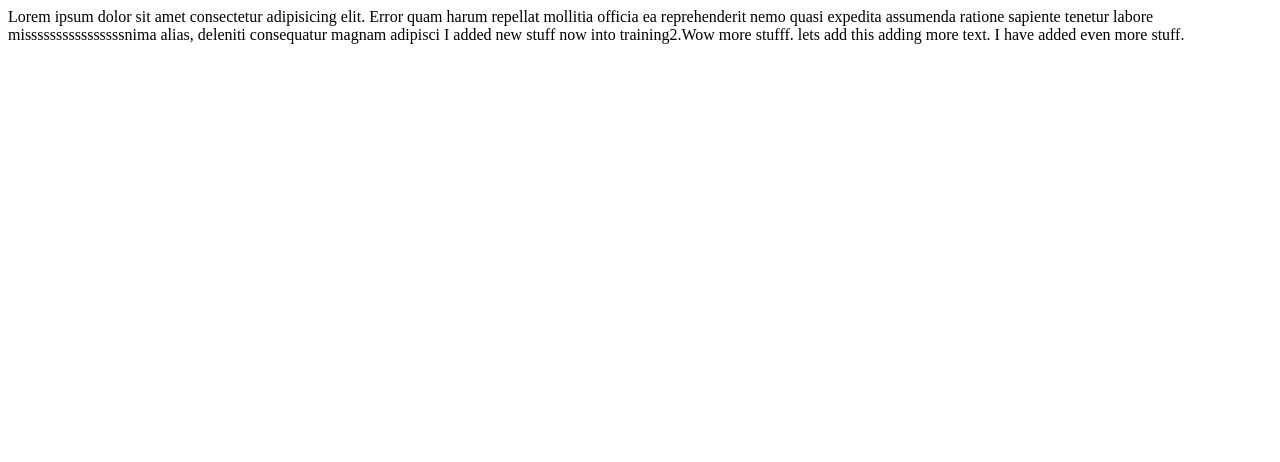
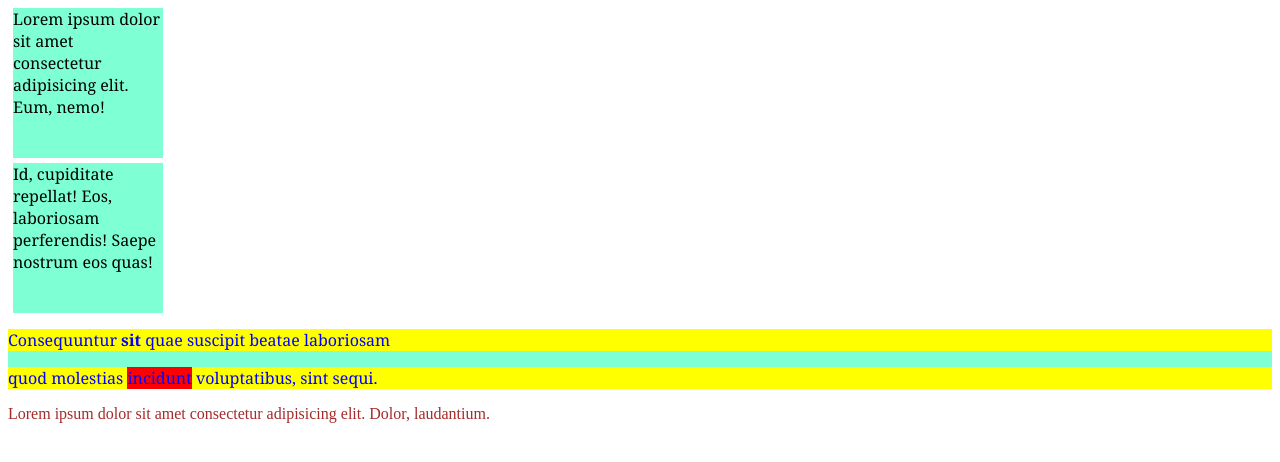
Before and after one commit to lalith027/sk-training, a plain HTML site: page First/index.html in a window 1280 px wide. Drawn offline with Linux system fonts and the light colour scheme.

Commit message:
added training3

```diff
--- /dev/null
+++ b/First/css/style.css
@@ -0,0 +1,28 @@
+div{
+    background-color: aquamarine;
+    font-family: Georgia, 'Times New Roman', Times, serif;
+    font-size: 16px;
+}
+
+div:hover{
+    background-color: red;
+}
+
+.box{
+    width: 150px;
+    height:150px;
+    margin: 5px;
+}
+
+#item,p{
+    color: brown;
+}
+
+div p{
+ background-color: yellow;
+ color:blue;
+}
+
+span{
+      background-color: red;
+}
--- a/First/index.html
+++ b/First/index.html
@@ -3,17 +3,20 @@
 
 <head>
     <meta charset="UTF-8">
+    <meta http-equiv="X-UA-Compatible" content="IE=edge">
     <meta name="viewport" content="width=device-width, initial-scale=1.0">
     <title>Document</title>
-    <link rel="stylesheet" href="/First/css/style.css">
-
+    <link rel="stylesheet" href="css/style.css">
 </head>
 
 <body>
-    <div>Lorem ipsum dolor sit amet consectetur adipisicing elit. Error quam harum repellat mollitia officia ea
-        reprehenderit nemo quasi expedita assumenda ratione sapiente tenetur labore missssssssssssssssnima alias, deleniti consequatur
-        magnam adipisci I added new stuff now into training2.Wow more stufff. lets add this adding more text. I have added even more stuff.</div>
-
+    <div class="box">Lorem ipsum dolor sit amet consectetur adipisicing elit. Eum, nemo!</div>
+    <div class="box">Id, cupiditate repellat! Eos, laboriosam perferendis! Saepe nostrum eos quas!</div>
+    <div id="item">
+        <p>Consequuntur <strong>sit</strong> quae suscipit beatae laboriosam</p>
+        <p> quod molestias <span> incidunt</span> voluptatibus, sint sequi.</p>
+    </div>
+    <p>Lorem ipsum dolor sit amet consectetur adipisicing elit. Dolor, laudantium.</p>
 </body>
 
 </html>
```
